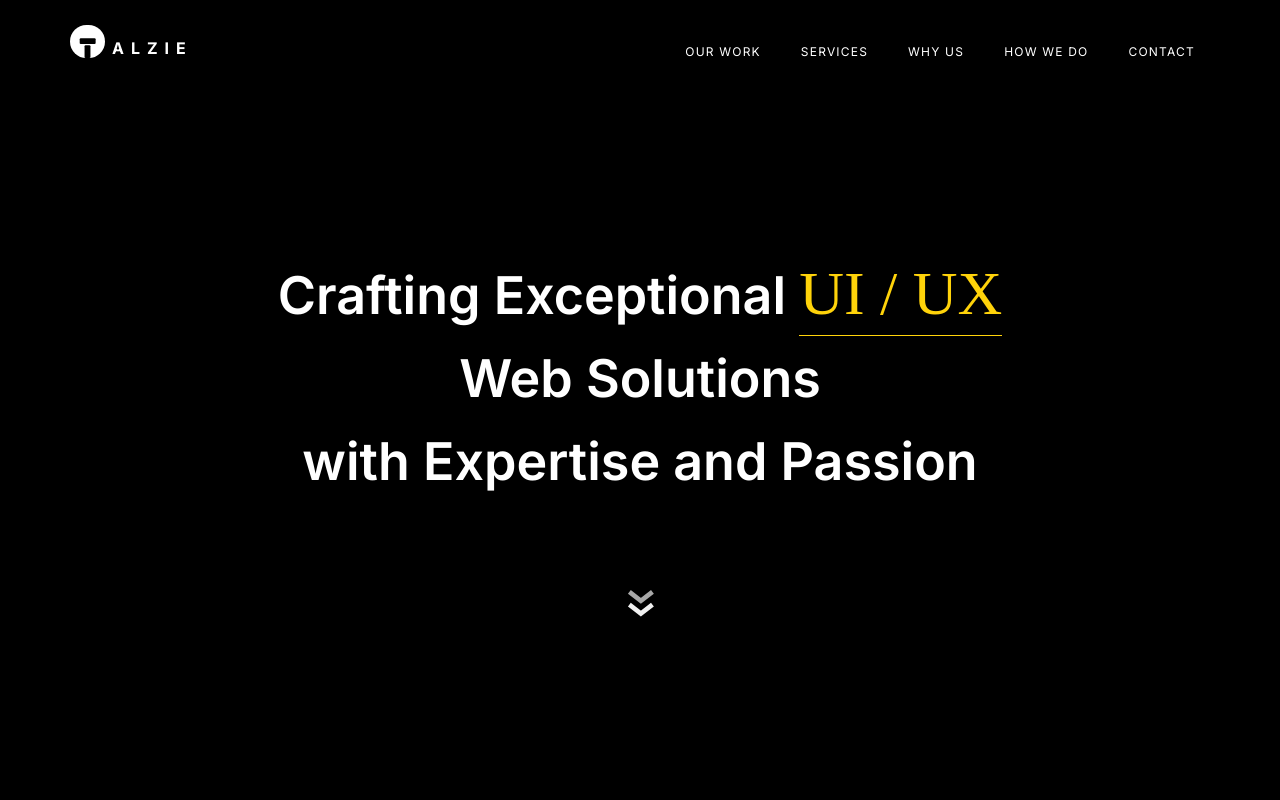
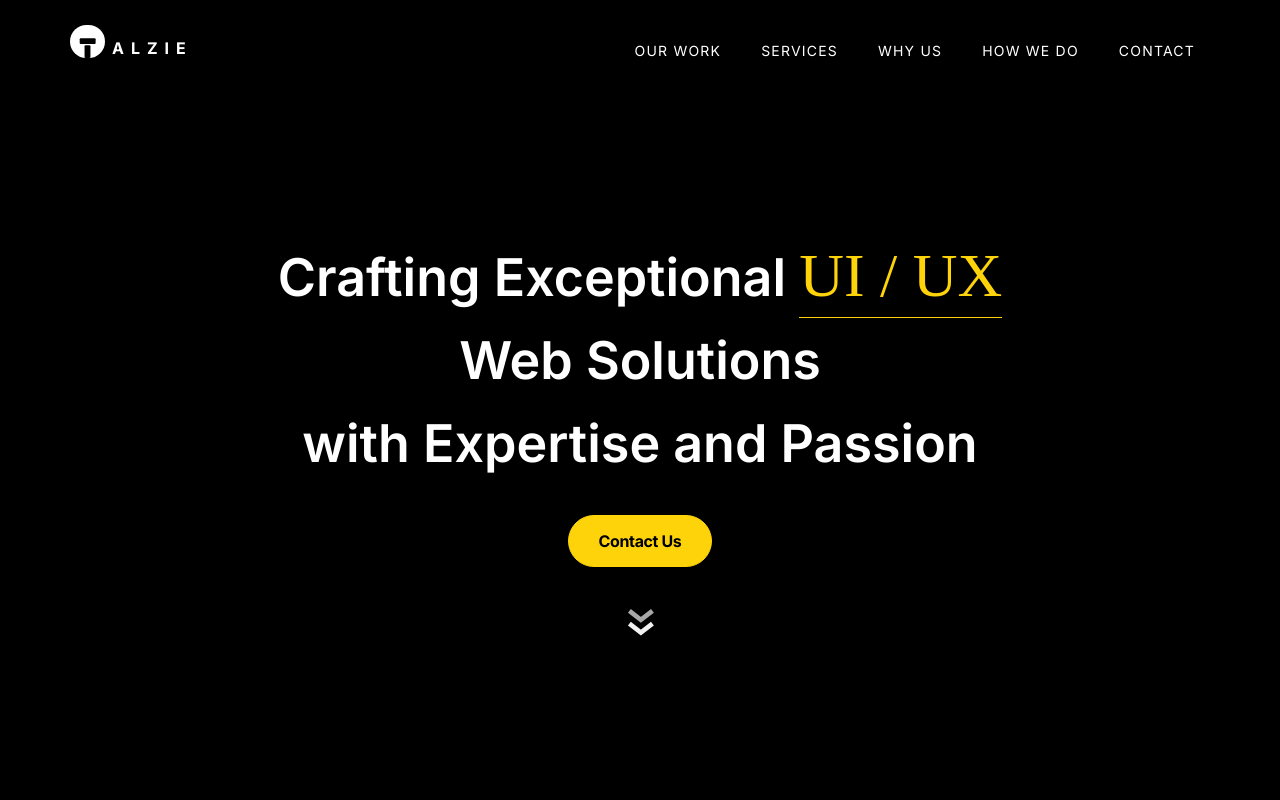
Before and after one commit to nadimpallibhargav/talzie, a React (Vite) app: page / in a window 1280 px wide. Shown: the top 800 px of the page. Built offline with nearby package versions, Linux system fonts and the light colour scheme; a web font is replaced by a local one.

Commit message:
banner button added

```diff
--- a/src/LandingPage.jsx
+++ b/src/LandingPage.jsx
@@ -28,7 +28,7 @@ function LandingPage() {
     <>
       <Header scrollToSection={scrollToSection} services={services} clients={clients} caseStudies={caseStudies} whyUs={whyUs} howWeDo={howWeDo} contact={contact} banner={banner}/>
       <main>
-        <BannerV2 banner={banner}/>
+        <BannerV2 banner={banner} contact={contact} scrollToSection={scrollToSection} />
         <Clients clients={clients}/>
         <Services tabs={tabs} autoCycleInterval={3500} services={services}/>
         <CaseStudies caseStudies={caseStudies} />
--- a/src/components/header/Header.scss
+++ b/src/components/header/Header.scss
@@ -36,7 +36,7 @@ nav {
     li {
         span {
             cursor: pointer;
-            font-size: 12px;
+            font-size: 1.4rem;
             color: $color-white-0;
             padding: 5px 15px 0;
             line-height: 0px;
--- a/src/components/sections/bannerV2/BannerV2.jsx
+++ b/src/components/sections/bannerV2/BannerV2.jsx
@@ -3,7 +3,7 @@ import "./BannerV2.scss";
 import Lottie from "lottie-react";
 import LottieScroll from "../../../../public/lottie/LottieScroll.json";
 
-function BannerV2({ banner }) {
+function BannerV2({ contact, scrollToSection }) {
   return (
     <>
       <section className="banner">
@@ -13,6 +13,12 @@ function BannerV2({ banner }) {
               Crafting Exceptional <span> UI / UX </span> <br /> Web Solutions
               <br /> with Expertise and Passion
             </h1>
+            <div
+              onClick={() => scrollToSection(contact) }
+              className="primaryBtn"
+            >
+              Contact Us
+            </div>
             <Lottie
               animationData={LottieScroll}
               loop={true}
--- a/src/components/sections/bannerV2/BannerV2.scss
+++ b/src/components/sections/bannerV2/BannerV2.scss
@@ -9,7 +9,7 @@
         display: flex;
         flex-direction: column;
         justify-content: center;
-        gap: 75px;
+        gap: 30px;
     }
 
     .title {
@@ -47,6 +47,11 @@
 
     }
 
+    .primaryBtn {
+        display: inline-block;
+        margin-inline: auto;
+    }
+
     @media (max-width: 769px) {
         .title {
             font-size: 3.6rem;
```
